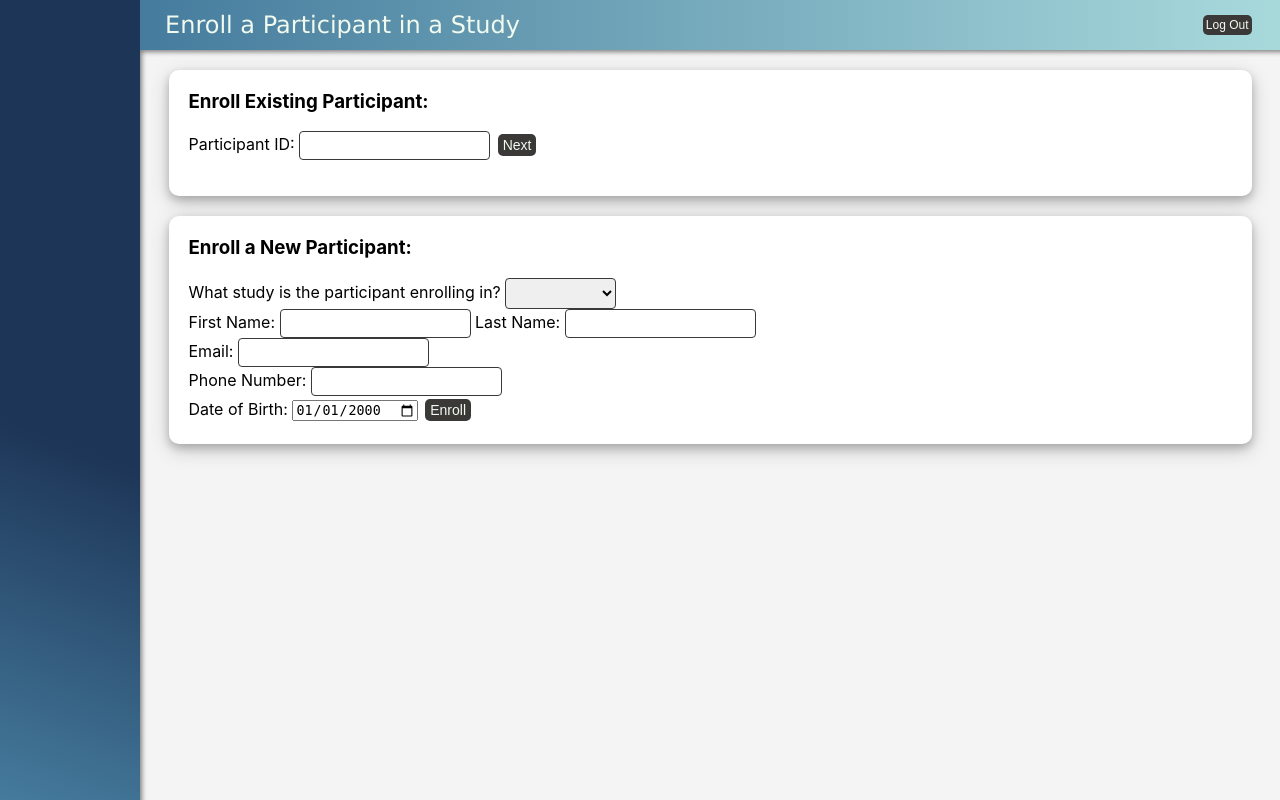
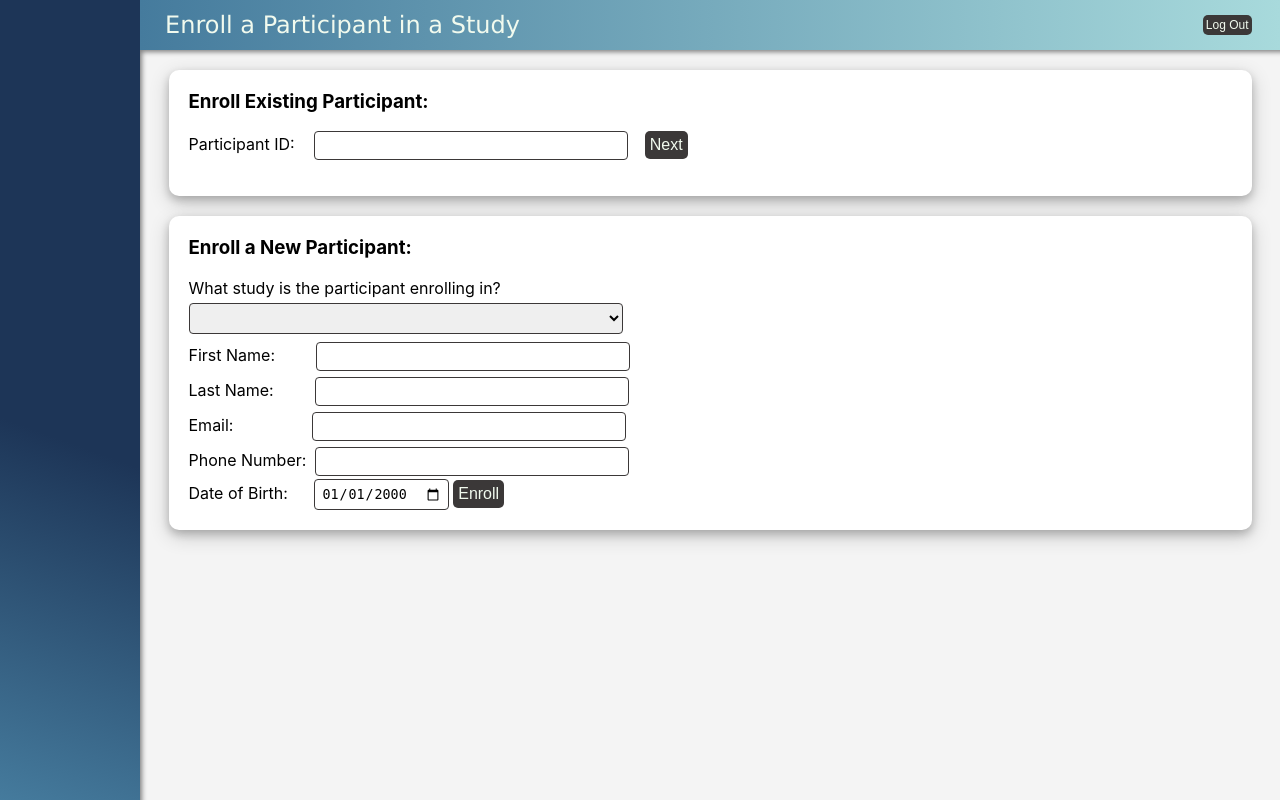
Before and after one commit to lisamartelly/return-of-results, a Flask app: template templates/enroll_participant.html in a window 1280 px wide. Run offline with Flask 2, Linux system fonts and the light colour scheme; the template is opened without the code that fills it, so the values that code supplies are empty; some libraries are stand-ins or nearby versions.

Commit message:
styled enrollment page

```diff
--- a/static/css/site-css.css
+++ b/static/css/site-css.css
@@ -125,14 +125,14 @@ a {
 }
 
 
-input[type=text], input[type=password], input[type=number], select {
+input[type=text], input[type=password], input[type=number], input[type=date], select {
     padding: 6px;
     display: inline-block;
     border: 1px solid rgba(59, 56, 56, 1);
     border-radius: 4px;
   }
 
-input[type=text]:focus, input[type=password]:focus, input[type=number]:focus, select:focus {
+input[type=text]:focus, input[type=password]:focus, input[type=number]:focus, input[type=date]:focus, select:focus {
     outline: 1px solid rgba(69,123,157,1);
     border: 1px solid rgba(69,123,157,1);
   }
@@ -153,6 +153,17 @@ input[type=text]:focus, input[type=password]:focus, input[type=number]:focus, se
 
 #planning-2-page input[type=number] {
     width:100px;
+}
+
+#participant-enrollment-page input[type=text] {
+    margin: 3px;
+    width: 300px;
+}
+
+#participant-enrollment-page select {
+    width: 434px;
+    margin-bottom:5px;
+    margin-top:5px;
 }
 
 
--- a/templates/enroll_participant.html
+++ b/templates/enroll_participant.html
@@ -8,7 +8,7 @@
 
 {% block body %}
 
-<!-- <div class="flex-container-generic"> -->
+<div class="flex-container-generic" id="participant-enrollment-page">
 
 
 <div id="existing-enrollment-form" class="basic-box">
@@ -16,9 +16,9 @@
     <form id="existing-enrollment-form" name="existing-enrollment-form" action="/enroll" method="POST" >
 
         <input type="hidden" id="existing" name="existing" value="yes">
-        Participant ID: <input type="number" id="participant_id" name="participant_id" required>
-        <button id="participant_id_check" class="button medium-button">Next</button>
-        <p id="id_check_msg"></p>
+        Participant ID: <input style="margin-left:15px; width:300px;" type="number" id="participant_id" name="participant_id" required>
+        <button style="margin-left:12px" id="participant_id_check" class="button">Next</button>
+        <p style="margin-left:-18px" id="id_check_msg"></p>
 
         <div id="study_selection">
         What study is the participant enrolling in?
@@ -28,8 +28,8 @@
             {% for study in studies %}
             <option value="{{study.study_id}}" required>{{study.study_name}}</option>
             {% endfor %}
-        </select><br>
-        <button class="button medium-button"type="submit">Enroll</button>
+        </select>
+        <button style="margin-left:12px" class="button"type="submit">Enroll</button>
         </div>
 
 
@@ -42,22 +42,22 @@
     <form id="enrollment-form" name="enrollment-form" action="/enroll" method="POST" >
         <input type="hidden" id="existing" name="existing" value="no">
         What study is the participant enrolling in?
-
+        <br>
         <select id="study_id" name="study_id">
             <option selected disabled>Choose here</option>
             {% for study in studies %}
             <option value="{{study.study_id}}" required>{{study.study_name}}</option>
             {% endfor %}
         </select><br>
-        First Name: <input type="text" id="fname" name="fname">
-        Last Name: <input type="text" id="lname" name="lname"><br>
-        Email: <input type="text" id="email" name="email"><br>
-        Phone Number: <input type="text" id="phone" name="phone"><br>
+        First Name: <input style="margin-left:36px;" type="text" id="fname" name="fname"><br>
+        Last Name: <input style="margin-left:37px;" type="text" id="lname" name="lname"><br>
+        Email: <input style="margin-left:74px;" type="text" id="email" name="email"><br>
+        Phone Number: <input style="margin-left:4px;" type="text" id="phone" name="phone"><br>
         <label for="dob">Date of Birth:</label>
-        <input type="date" id="dob" name="dob"
+        <input style="margin-left:22px; padding-right:-5px;" type="date" id="dob" name="dob"
             value="2000-01-01">
 
-        <button class="button medium-button" type="submit">Enroll</button>
+        <button class="button" type="submit">Enroll</button>
 
     </form>
 
```
